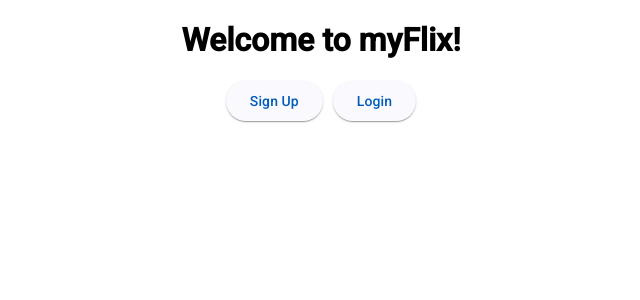
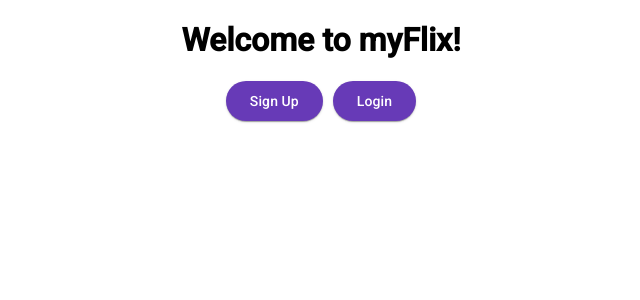
Before and after one commit to vdevhub/seaFlix-Angular-Client, an Angular app: page / in a window 1280 px wide. Shown: the top 300 px of the page, without its empty margins (319-959 px from the left). Built offline with nearby package versions, Linux system fonts and the light colour scheme.

Commit message:
Import Angular styling theme

```diff
--- a/src/app/app.component.scss
+++ b/src/app/app.component.scss
@@ -0,0 +1 @@
+@import '@angular/material/prebuilt-themes/deeppurple-amber.css';
```
